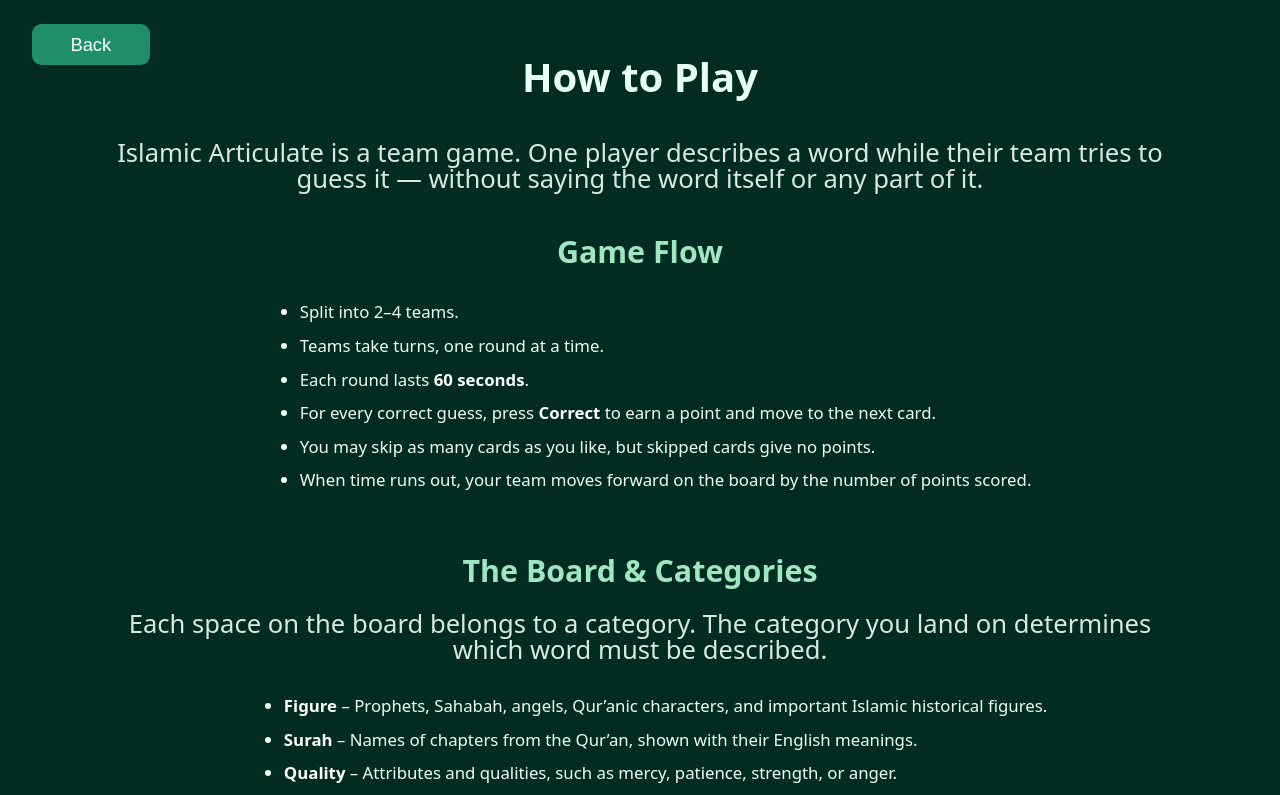
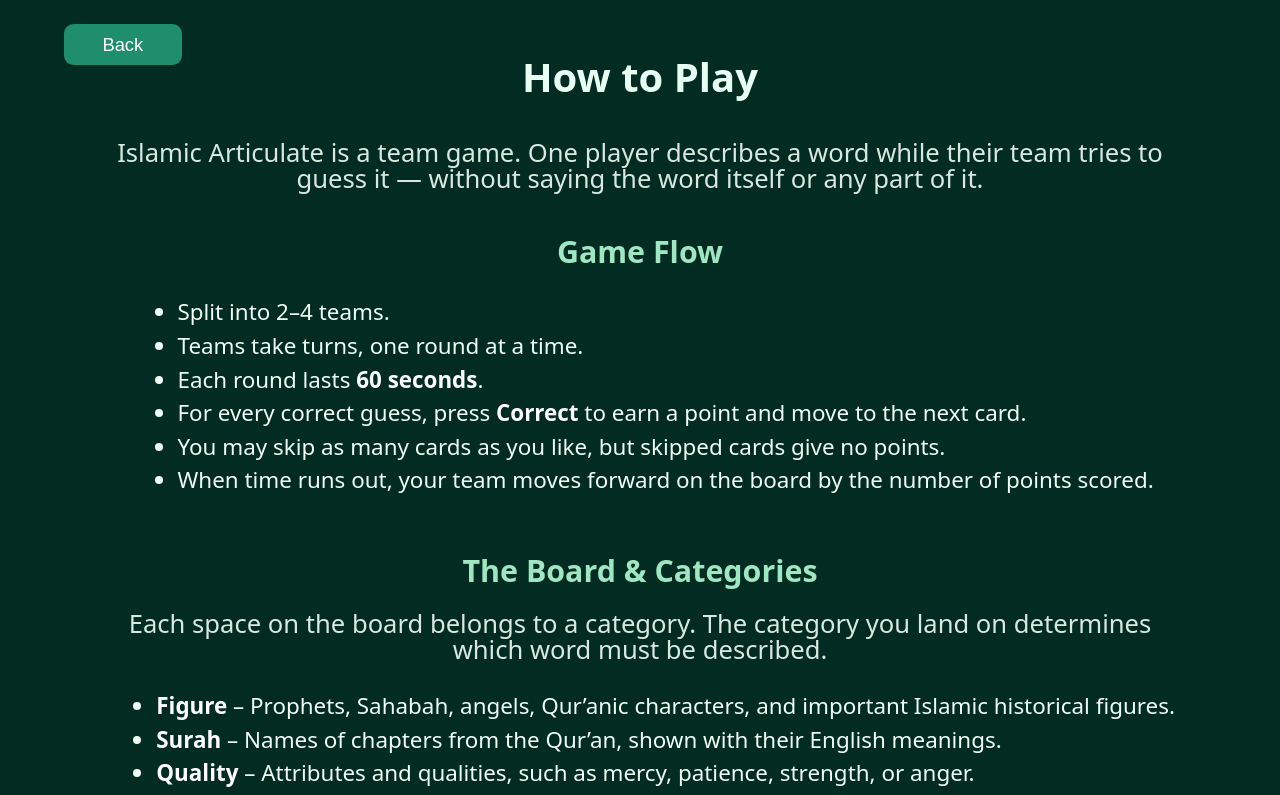
Before and after one commit to usmaan275/Islamic-Articulate, a React (Create React App) app: page /instructions in a window 1280 px wide. Shown: the top 795 px of the page. Built offline with nearby package versions, Linux system fonts and the light colour scheme.

Commit message:
instructions css update

```diff
--- a/src/App.css
+++ b/src/App.css
@@ -201,9 +201,12 @@ button:hover {
 /* ---------- INSTRUCTIONS PAGE ---------- */
 
 .instructions {
+  height: auto;
+  position: relative;
   max-width: 95vw;
   margin: 0 auto;
   text-align: center;
+  padding-bottom: 5dvh;
 }
 
 .instructions h2 {
@@ -236,7 +239,7 @@ button:hover {
 }
 
 .instructions li {
-  font-size: 2.1dvh;
+  font-size: 2.8dvh;
   line-height: 3dvh;
   margin-bottom: 1.2dvh;
 }
--- a/src/pages/Instructions.jsx
+++ b/src/pages/Instructions.jsx
@@ -68,7 +68,7 @@ export default function Instructions() {
       <h3>Winning the Game</h3>
       <p>
         The first team to reach the end of the board wins the game.
-      </p>
+      </p><p></p>
 
       <button onClick={() => navigate('/')}>Back</button>
     </div>
```
